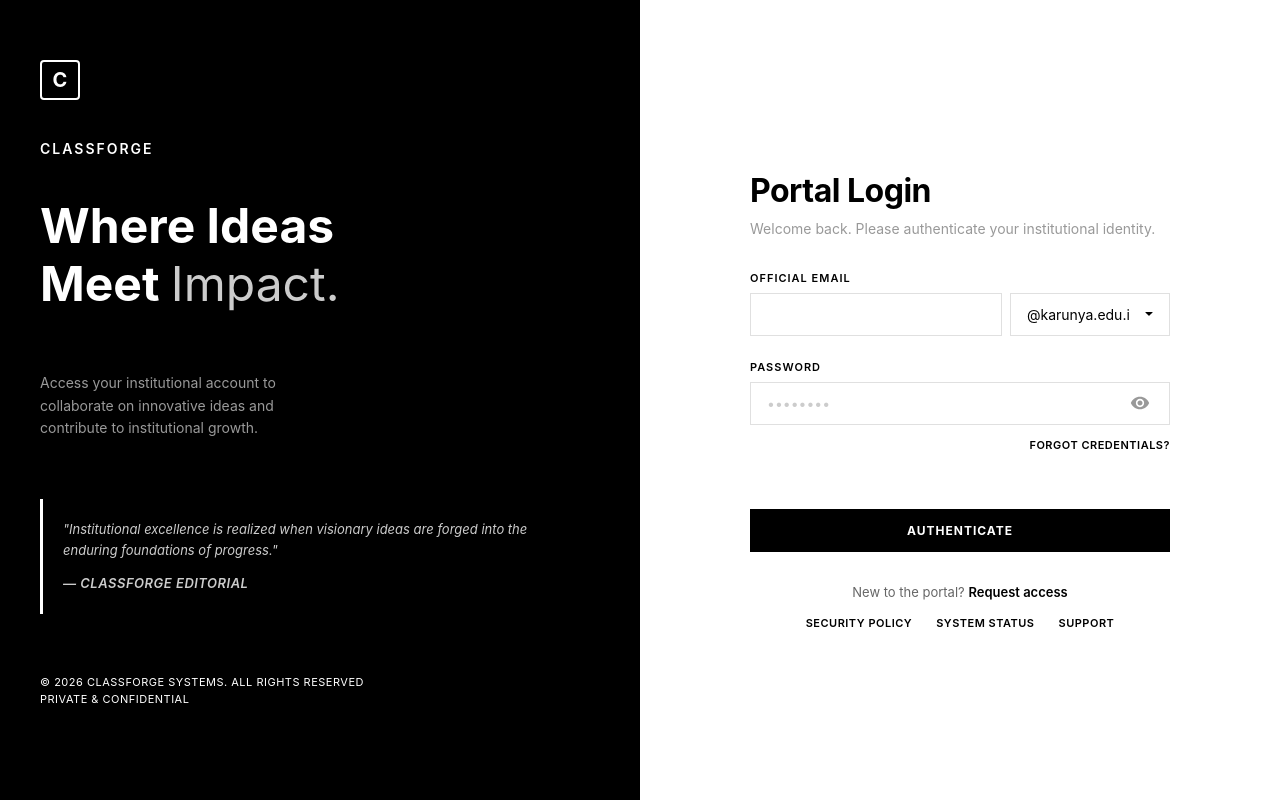
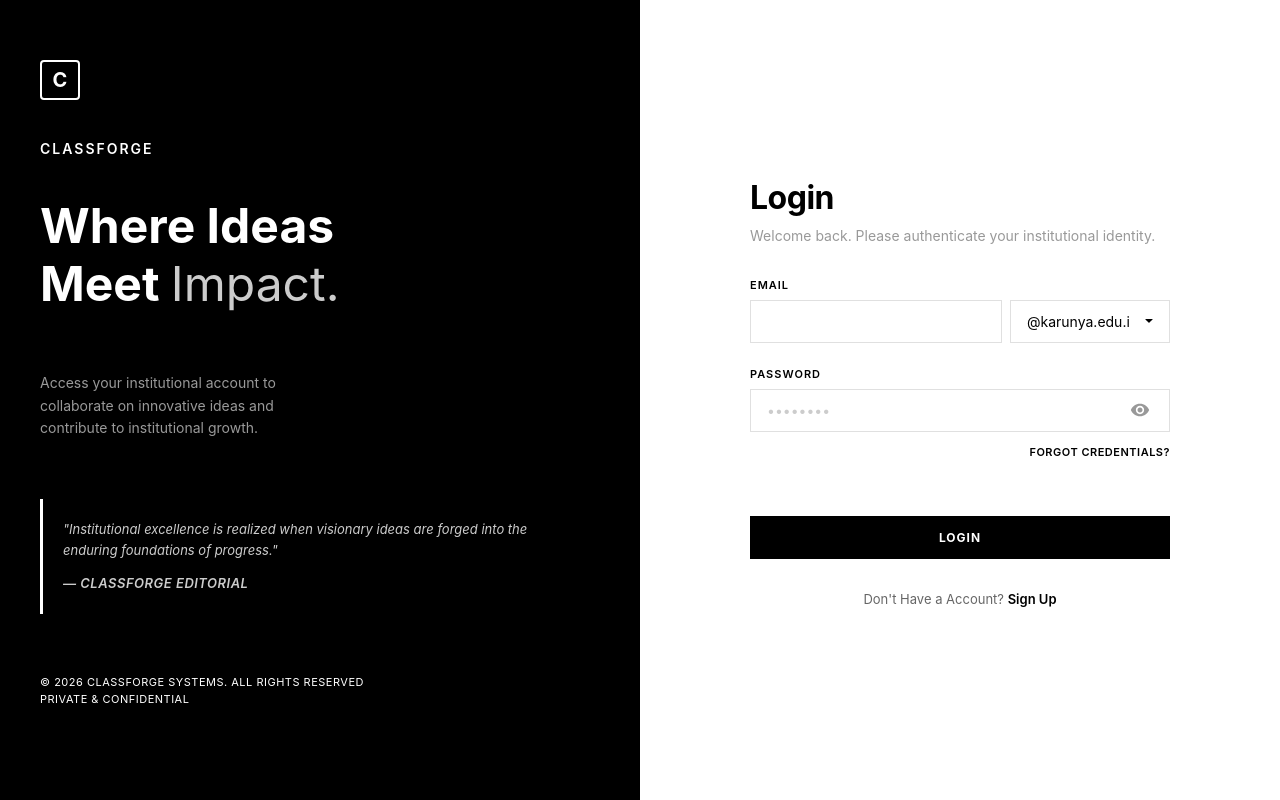
Before and after one commit to Jivithesh-2007/CLASS-FORGE, a React (Vite) app in the folder frontend/: page /login in a window 1280 px wide. Built offline with nearby package versions, Linux system fonts and the light colour scheme.

Commit message:
Login changes

```diff
--- a/frontend/src/pages/Login/Login.jsx
+++ b/frontend/src/pages/Login/Login.jsx
@@ -78,7 +78,7 @@ const Login = () => {
 
       <div className={styles.rightPanel}>
         <div className={styles.formContainer}>
-          <h1 className={styles.formTitle}>Portal Login</h1>
+          <h1 className={styles.formTitle}>Login</h1>
           <p className={styles.formSubtitle}>Welcome back. Please authenticate your institutional identity.</p>
 
           {message.text && (
@@ -89,7 +89,7 @@ const Login = () => {
 
           <form className={styles.form} onSubmit={handleSubmit}>
             <div className={styles.formGroup}>
-              <label className={styles.label}>OFFICIAL EMAIL</label>
+              <label className={styles.label}>EMAIL</label>
               <div className={styles.inputWrapper}>
                 <input
                   type="text"
@@ -141,17 +141,14 @@ const Login = () => {
             </div>
 
             <button type="submit" className={styles.submitBtn} disabled={loading}>
-              {loading ? 'AUTHENTICATING...' : 'AUTHENTICATE'}
+              {loading ? 'LOGIN SUCESSFULL...' : 'LOGIN'}
             </button>
           </form>
 
           <div className={styles.footer}>
-            <p className={styles.footerText}>New to the portal? <Link to="/signup" className={styles.footerLink}>Request access</Link></p>
-            <div className={styles.footerLinks}>
-              <a href="#" className={styles.footerLink}>SECURITY POLICY</a>
-              <a href="#" className={styles.footerLink}>SYSTEM STATUS</a>
-              <a href="#" className={styles.footerLink}>SUPPORT</a>
-            </div>
+            <p className={styles.footerText}>Don't Have a Account? <Link to="/signup" className={styles.footerLink}>Sign Up</Link></p>
+
+
           </div>
         </div>
       </div>
--- a/frontend/src/pages/Signup/Signup.jsx
+++ b/frontend/src/pages/Signup/Signup.jsx
@@ -96,7 +96,7 @@ const Signup = () => {
 
       <div className={styles.rightPanel}>
         <div className={styles.formContainer}>
-          <h1 className={styles.title}>Portal Registration</h1>
+          <h1 className={styles.title}>Create Account</h1>
           <p className={styles.subtitle}>Join the institution. Create your account to participate in collaborative innovation.</p>
 
           {message.text && (
@@ -120,7 +120,7 @@ const Signup = () => {
             </div>
 
             <div className={styles.formGroup}>
-              <label className={styles.label}>OFFICIAL EMAIL</label>
+              <label className={styles.label}>EMAIL</label>
               <div className={styles.inputWrapper}>
                 <input
                   type="text"
@@ -207,12 +207,7 @@ const Signup = () => {
           </form>
 
           <div className={styles.footer}>
-            <p>Already registered? <Link to="/login" className={styles.footerLink}>Sign in</Link></p>
-            <div className={styles.footerLinks}>
-              <a href="#" className={styles.footerLink}>SECURITY POLICY</a>
-              <a href="#" className={styles.footerLink}>SYSTEM STATUS</a>
-              <a href="#" className={styles.footerLink}>SUPPORT</a>
-            </div>
+            <p>Already Have a Account? <Link to="/login" className={styles.footerLink}>Sign in</Link></p>
           </div>
         </div>
       </div>
```
